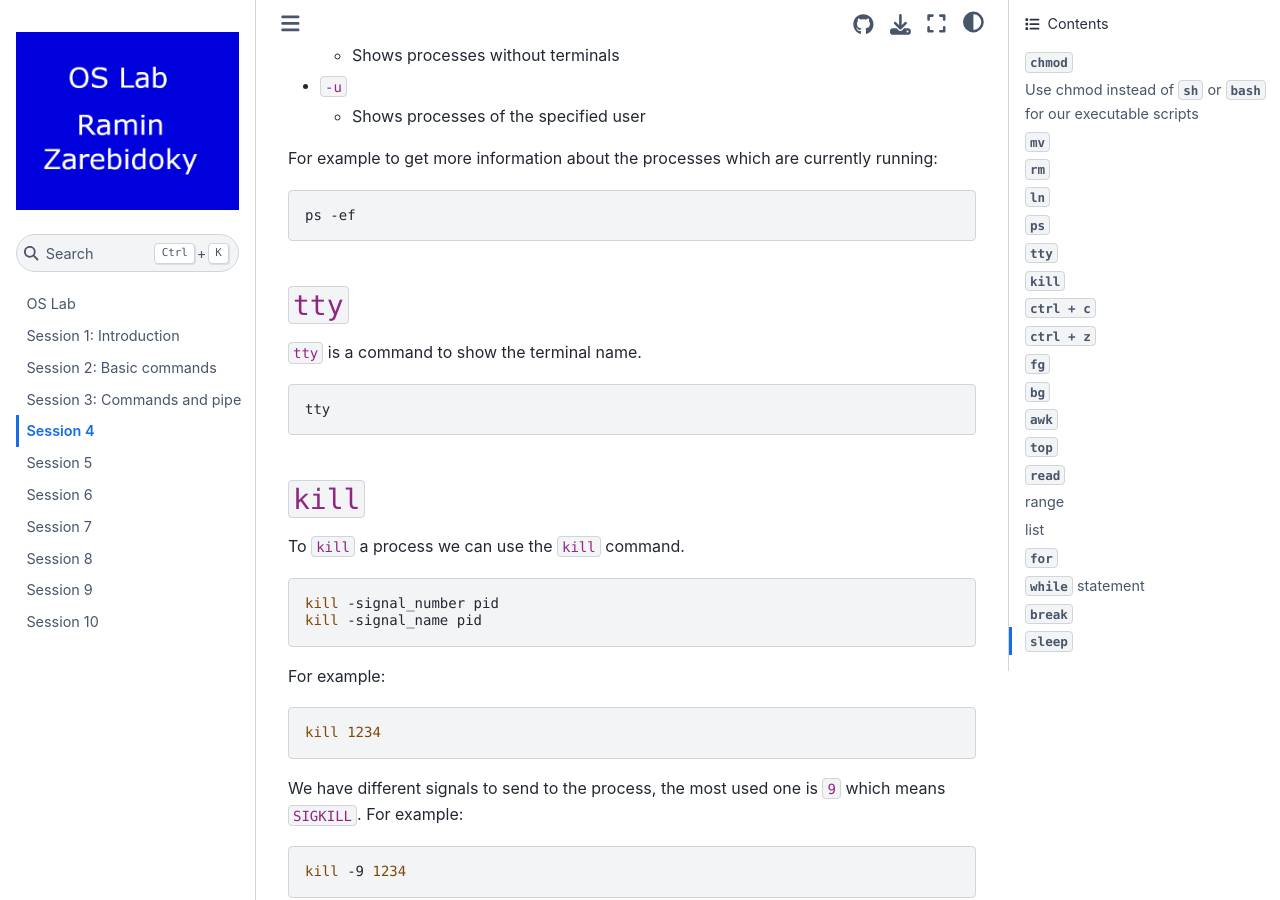
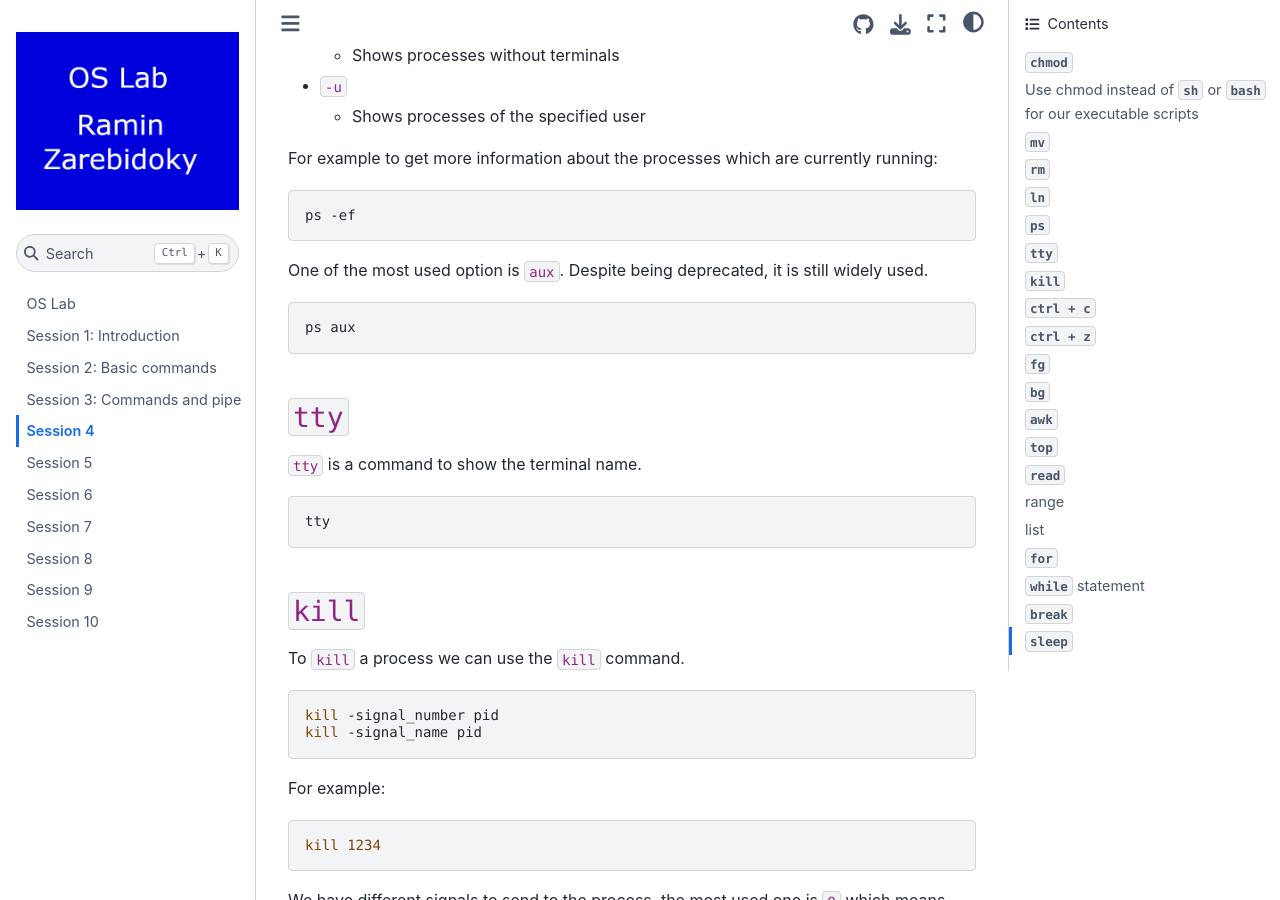
Before and after one commit to LiterallyTheOne/os_lab, a Jupyter Book: the page built from docs/session_4.md, in a window 1280 px wide and 900 px high, scrolled down 6175 px. Built offline with Jupyter Book 1.0.4 settings and Sphinx 7.4.7 and the Sphinx Book theme 1.1.4, drawn with Linux system fonts in a browser that asks for light colours.

Commit message:
Add ps aux

````diff
--- a/docs/session_4.md
+++ b/docs/session_4.md
@@ -244,6 +244,13 @@ For example to get more information about the processes which are currently runn
 
 ```shell
 ps -ef
+```
+
+One of the most used option is `aux`.
+Despite being deprecated, it is still widely used.
+
+```shell
+ps aux
 ```
 
 ## `tty`
````
